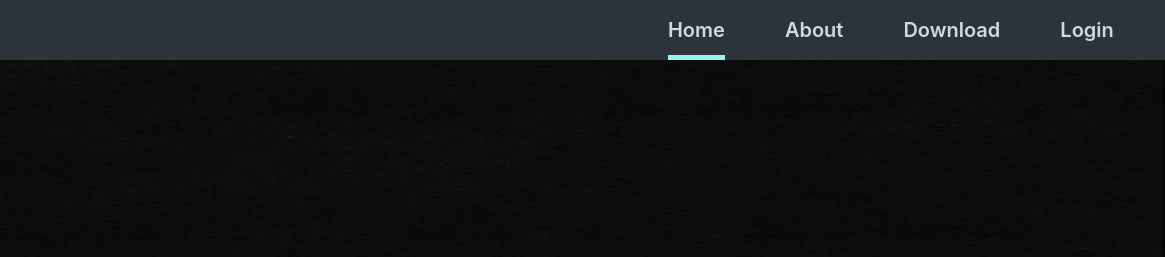
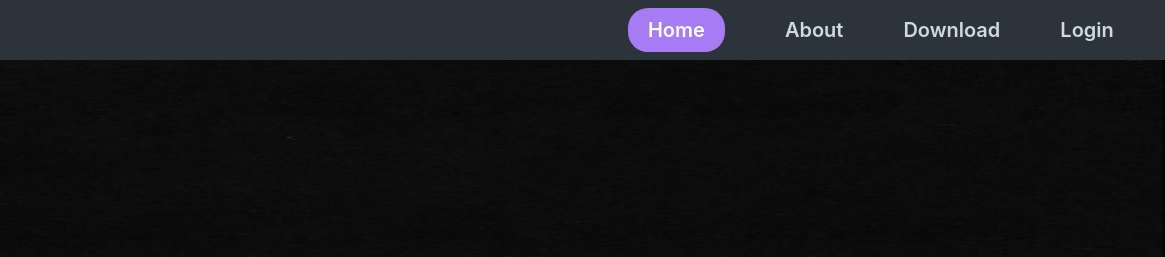
Before and after one commit to Aman2980/S2-23_Website, a website: page index.html in a window 1280 px wide. Shown: the top 257 px of the page, 115-1280 px from the left. Drawn offline with Linux system fonts and the light colour scheme.

Commit message:
changed active navlinks style

```diff
--- a/css/common.css
+++ b/css/common.css
@@ -67,13 +67,15 @@ a {
 
 .nav-link:hover {
     color: #a6b1b9;
-    border-bottom: 5px solid rgb(167, 123, 243);
+    border-bottom: 5px solid #93F5EC;
     padding-bottom: 12.5px;
 }
 
 .nav-link.active {
-    padding-bottom: 13px;
-    border-bottom: 5px solid #93F5EC;
+    border-radius: 20px;
+    padding: 10px 20px;
+    color: #FFF;
+    background-color: #A77BF3;
 }
 
 /*.nav-link.stats {*/
```
